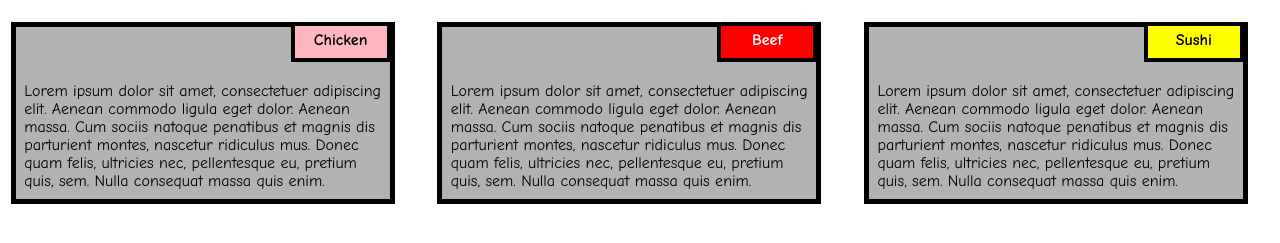
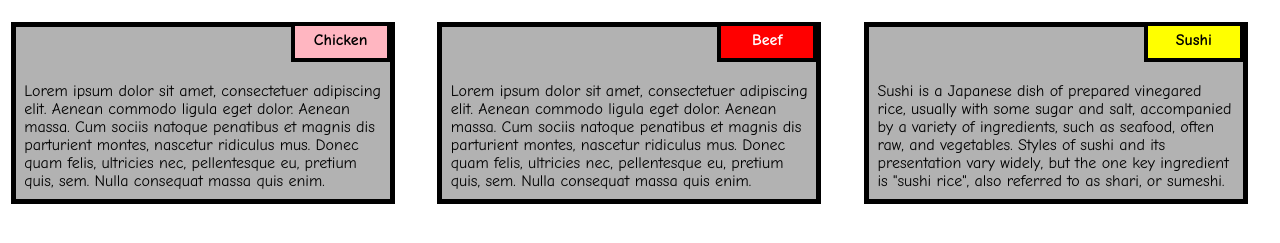
Before and after one commit to kg-0805/HTML-Coursera, a plain HTML site: page Module-2/index.html in a window 1280 px wide. Shown: the part 95-338 px from the top of the page. Drawn offline with Linux system fonts and the light colour scheme.

Commit message:
Update index.html

```diff
--- a/Module-2/index.html
+++ b/Module-2/index.html
@@ -29,7 +29,7 @@
   <div class="col-lg-4 col-md-12 col-sm-12">
   	<div class="box">
   		<p class="content-name name3">Sushi</p>
-  		<p class="content">Lorem ipsum dolor sit amet, consectetuer adipiscing elit. Aenean commodo ligula eget dolor. Aenean massa. Cum sociis natoque penatibus et magnis dis parturient montes, nascetur ridiculus mus. Donec quam felis, ultricies nec, pellentesque eu, pretium quis, sem. Nulla consequat massa quis enim.</p>
+  		<p class="content">Sushi is a Japanese dish of prepared vinegared rice, usually with some sugar and salt, accompanied by a variety of ingredients, such as seafood, often raw, and vegetables. Styles of sushi and its presentation vary widely, but the one key ingredient is "sushi rice", also referred to as shari, or sumeshi.</p>
   	</div>
   </div>
 
```
